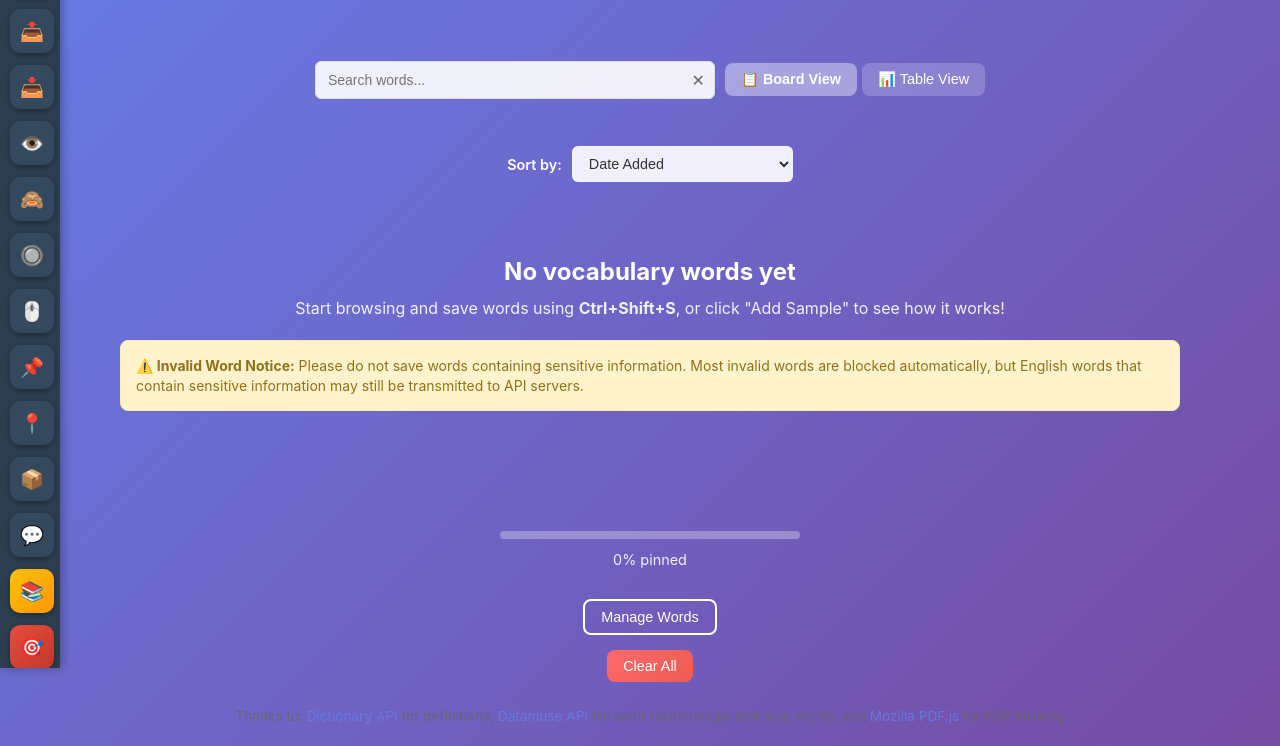
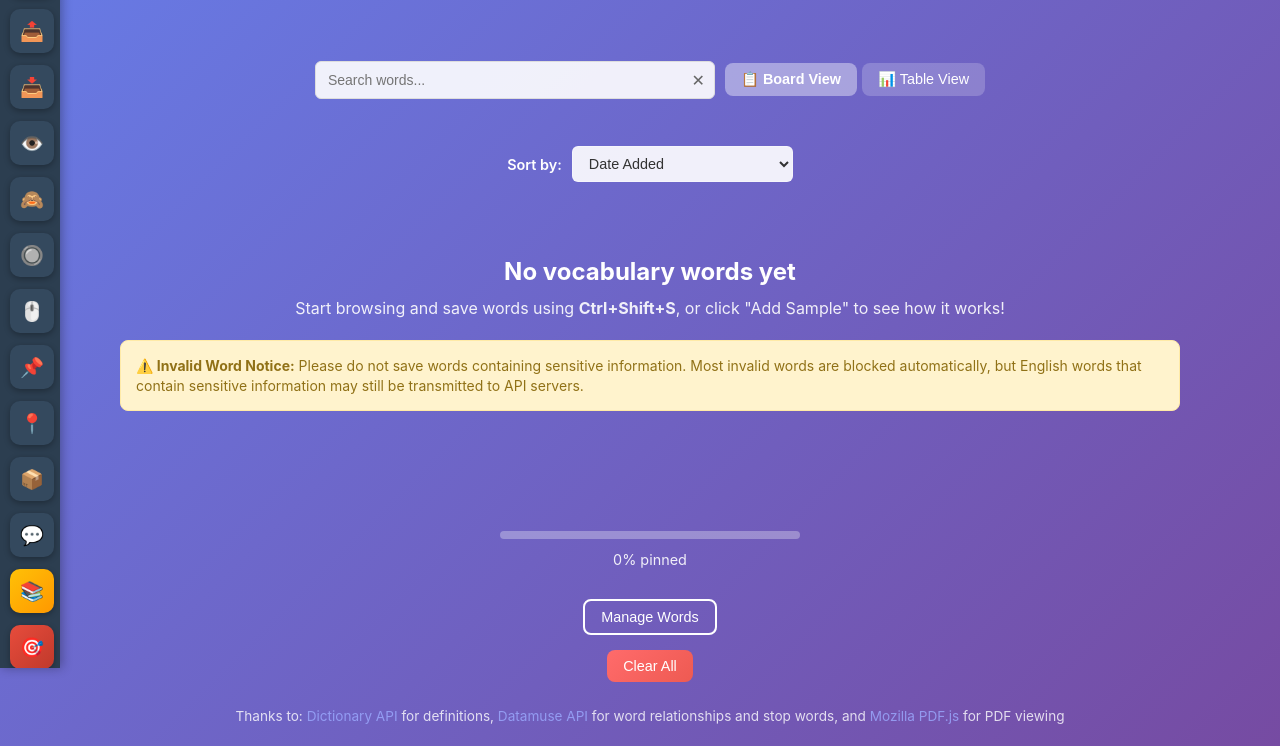
Before and after one commit to UTurtle/bookmarking_word, a browser extension: page src/html/newtab.html in a window 1280 px wide. Shown: the part 132-878 px from the top of the page. Drawn offline with Linux system fonts and the light colour scheme.

Commit message:
fix css for credit

```diff
--- a/src/css/newtab.css
+++ b/src/css/newtab.css
@@ -1934,7 +1934,7 @@ body.dark-mode .invalid-word-notice p {
     margin-top: 10px;
     text-align: center;
     font-size: 0.85rem;
-    color: #666;
+    color: #ffffff;
     opacity: 0.8;
 }
 
@@ -1944,7 +1944,7 @@ body.dark-mode .invalid-word-notice p {
 }
 
 .api-credits a {
-    color: #667eea;
+    color: #9cabff;
     text-decoration: none;
     transition: color 0.2s;
 }
```
